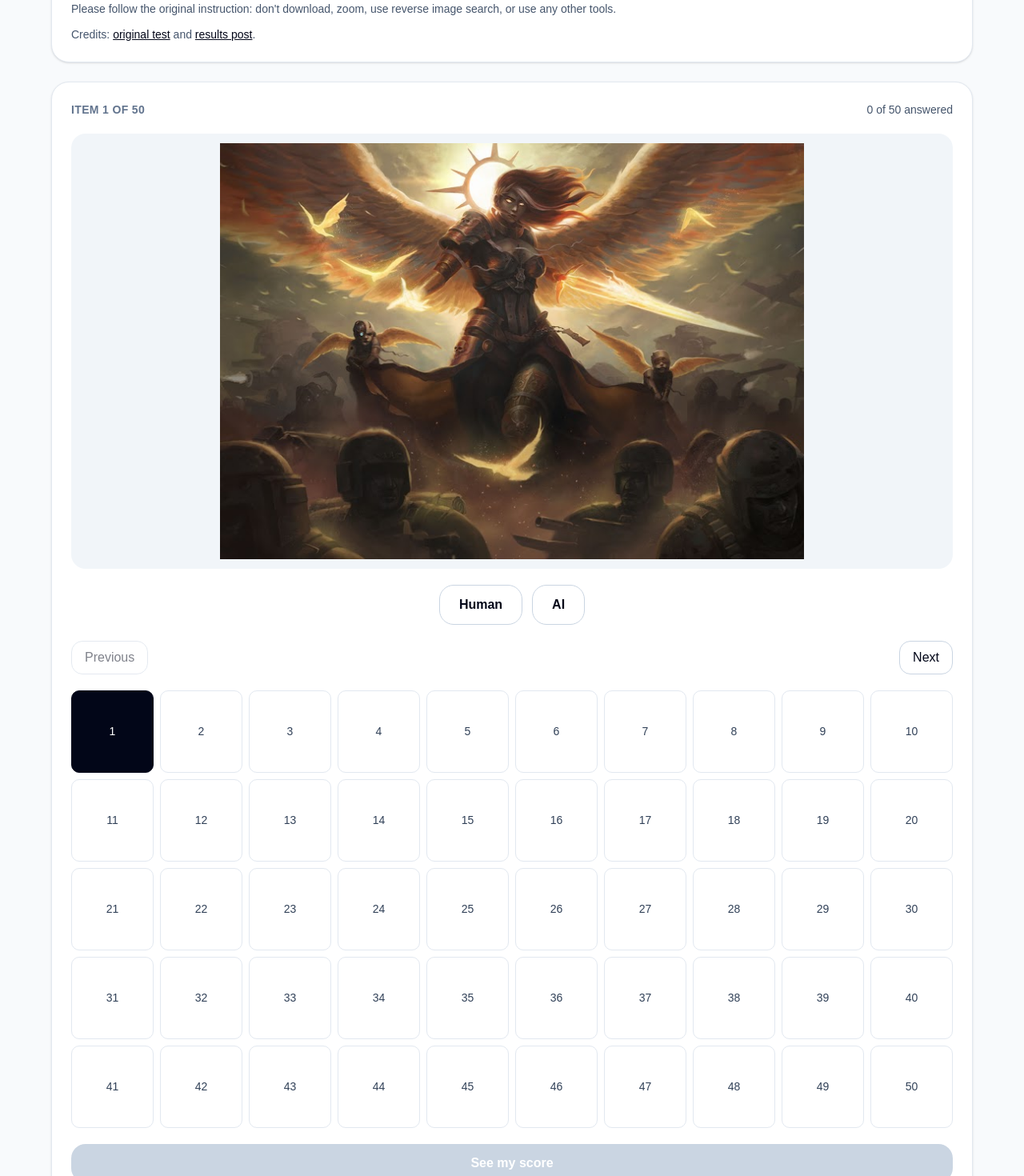
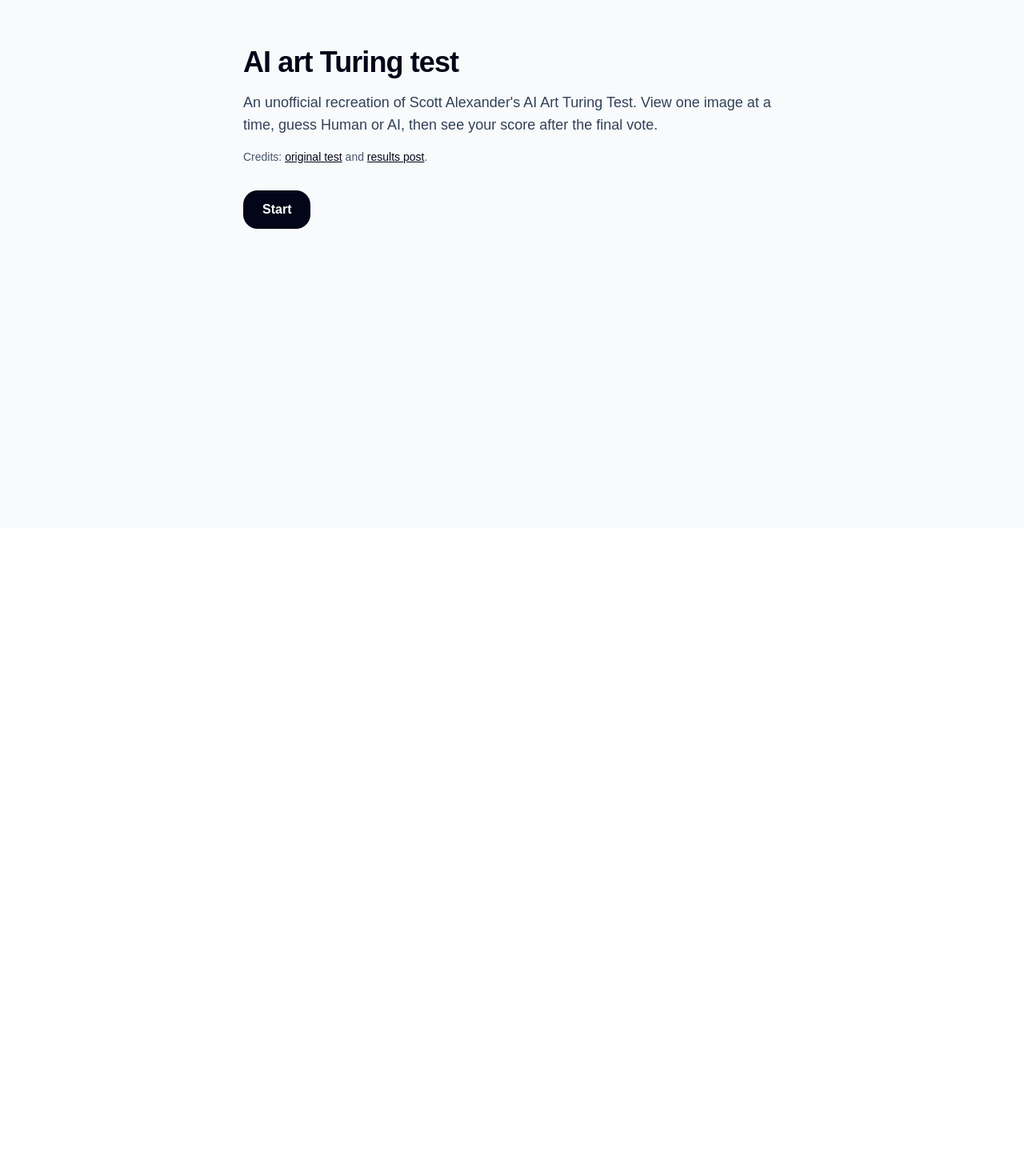
Before and after one commit to HerbCaudill/art-test, a React (Vite) app: page / in a window 1280 px wide. Shown: the part 140-1610 px from the top of the page at 80% size. After the commit the page ends 800 px from the top, so only its background shows below. Built offline with nearby package versions, Linux system fonts and the light colour scheme.

Commit message:
App: streamline test flow controls

```diff
--- a/src/App.tsx
+++ b/src/App.tsx
@@ -2,6 +2,8 @@ import { useEffect, useMemo, useState } from "react"
 import { artTestItems } from "./art/artTestItems"
 import { attemptStorageKey } from "./art/constants"
 import { createEmptyAttempt } from "./art/createEmptyAttempt"
+import { hasAnsweredAllItems } from "./art/hasAnsweredAllItems"
+import { hasAttemptProgress } from "./art/hasAttemptProgress"
 import { loadAttempt } from "./art/loadAttempt"
 import { resetAttempt } from "./art/resetAttempt"
 import { saveAttempt } from "./art/saveAttempt"
@@ -9,6 +11,7 @@ import type { AnswerLabel, ArtTestAttempt } from "./art/types"
 import { IntroPanel } from "./components/IntroPanel"
 import { ResultsView } from "./components/ResultsView"
 import { TestView } from "./components/TestView"
+import { isTypingTarget } from "./lib/isTypingTarget"
 
 /** Render the AI Art Turing Test app. */
 export function App() {
@@ -16,6 +19,7 @@ export function App() {
   const [attempt, setAttempt] = useState<ArtTestAttempt>(() =>
     loadAttempt(storage, attemptStorageKey),
   )
+  const [hasStarted, setHasStarted] = useState(() => hasAttemptProgress(attempt))
   const currentItem = useMemo(
     () => artTestItems.find(item => item.id === attempt.currentItemId) ?? artTestItems[0],
     [attempt.currentItemId],
@@ -25,20 +29,74 @@ export function App() {
     saveAttempt(storage, attemptStorageKey, attempt)
   }, [attempt, storage])
 
-  /** Save the selected answer for the current item. */
+  /** Save the selected answer and advance the test flow. */
   const handleAnswer = (answer: AnswerLabel) => {
-    if (attempt.submitted) {
+    setAttempt(currentAttempt => {
+      if (currentAttempt.submitted) {
+        return currentAttempt
+      }
+
+      const answers = {
+        ...currentAttempt.answers,
+        [currentItem.id]: answer,
+      }
+      const submitted = hasAnsweredAllItems(answers)
+
+      return {
+        ...currentAttempt,
+        answers,
+        currentItemId:
+          submitted ? currentItem.id : Math.min(currentItem.id + 1, artTestItems.length),
+        submitted,
+      }
+    })
+  }
+
+  useEffect(() => {
+    /** Handle test navigation and voting keyboard shortcuts. */
+    const handleKeyDown = (event: KeyboardEvent) => {
+      if (!hasStarted || attempt.submitted || isTypingTarget(document.activeElement)) {
         return
       }
 
-    setAttempt({
-      ...attempt,
-      answers: {
-        ...attempt.answers,
-        [currentItem.id]: answer,
-      },
-    })
+      const key = event.key.toLowerCase()
+
+      if (key === "p" || key === "arrowleft") {
+        event.preventDefault()
+        setAttempt(currentAttempt => ({
+          ...currentAttempt,
+          currentItemId: Math.max(currentAttempt.currentItemId - 1, 1),
+        }))
+        return
       }
+
+      if (key === "n" || key === "arrowright") {
+        event.preventDefault()
+        setAttempt(currentAttempt => ({
+          ...currentAttempt,
+          currentItemId: Math.min(currentAttempt.currentItemId + 1, artTestItems.length),
+        }))
+        return
+      }
+
+      if (key === "h") {
+        event.preventDefault()
+        handleAnswer("human")
+        return
+      }
+
+      if (key === "a") {
+        event.preventDefault()
+        handleAnswer("ai")
+      }
+    }
+
+    window.addEventListener("keydown", handleKeyDown)
+
+    return () => {
+      window.removeEventListener("keydown", handleKeyDown)
+    }
+  }, [attempt.submitted, handleAnswer, hasStarted])
 
   /** Navigate to another item by id. */
   const handleNavigate = (itemId: number) => {
@@ -48,18 +106,16 @@ export function App() {
     })
   }
 
-  /** Mark the attempt submitted so results can be shown. */
-  const handleSubmit = () => {
-    setAttempt({
-      ...attempt,
-      submitted: true,
-    })
+  /** Start the test from the introduction screen. */
+  const handleStart = () => {
+    setHasStarted(true)
   }
 
   /** Clear the saved attempt and return to the first item. */
   const handleStartOver = () => {
     resetAttempt(storage, attemptStorageKey)
     setAttempt(createEmptyAttempt())
+    setHasStarted(false)
   }
 
   return (
@@ -67,18 +123,15 @@ export function App() {
       <div className="mx-auto max-w-6xl space-y-6">
         {attempt.submitted ?
           <ResultsView attempt={attempt} items={artTestItems} onStartOver={handleStartOver} />
-        : <>
-            <IntroPanel />
+        : hasStarted ?
           <TestView
             attempt={attempt}
             item={currentItem}
             items={artTestItems}
             onAnswer={handleAnswer}
             onNavigate={handleNavigate}
-              onSubmit={handleSubmit}
           />
-          </>
-        }
+        : <IntroPanel onStart={handleStart} />}
       </div>
     </main>
   )
--- /dev/null
+++ b/src/art/hasAnsweredAllItems.ts
@@ -0,0 +1,10 @@
+import { artTestItems } from "./artTestItems"
+import type { UserAnswers } from "./types"
+
+/** Check whether every test item has been answered. */
+export function hasAnsweredAllItems(
+  /** Answers keyed by item id. */
+  answers: UserAnswers,
+): boolean {
+  return artTestItems.every(item => answers[item.id] === "human" || answers[item.id] === "ai")
+}
--- /dev/null
+++ b/src/art/hasAttemptProgress.ts
@@ -0,0 +1,9 @@
+import type { ArtTestAttempt } from "./types"
+
+/** Check whether an attempt should skip the start screen. */
+export function hasAttemptProgress(
+  /** The current saved attempt. */
+  attempt: ArtTestAttempt,
+): boolean {
+  return attempt.submitted || Object.keys(attempt.answers).length > 0 || attempt.currentItemId !== 1
+}
--- a/src/components/AnswerButton.tsx
+++ b/src/components/AnswerButton.tsx
@@ -16,7 +16,7 @@ export function AnswerButton({ disabled, label, onSelect, selected }: Props) {
       onClick={() => onSelect(label)}
       type="button"
     >
-      {label === "human" ? "Human" : "AI"}
+      {label === "human" ? "👤 Human" : "🤖 AI"}
     </button>
   )
 }
--- a/src/components/IntroPanel.tsx
+++ b/src/components/IntroPanel.tsx
@@ -1,17 +1,13 @@
 /** Render the short introduction and source links. */
-export function IntroPanel() {
+export function IntroPanel({ onStart }: Props) {
   return (
-    <section className="rounded-3xl border border-slate-200 bg-white p-6 shadow-sm">
-      <h1 className="text-3xl font-semibold tracking-tight text-slate-950">AI art Turing test</h1>
-      <p className="mt-3 text-slate-700">
+    <section className="mx-auto flex min-h-[70vh] max-w-2xl flex-col justify-center py-10">
+      <h1 className="text-4xl font-semibold tracking-tight text-slate-950">AI art Turing test</h1>
+      <p className="mt-4 text-lg text-slate-700">
         An unofficial recreation of Scott Alexander&apos;s AI Art Turing Test. View one image at a
-        time, guess Human or AI, then score yourself at the end.
+        time, guess Human or AI, then see your score after the final vote.
       </p>
-      <p className="mt-3 text-sm text-slate-600">
-        Please follow the original instruction: don&apos;t download, zoom, use reverse image search,
-        or use any other tools.
-      </p>
-      <p className="mt-3 text-sm text-slate-600">
+      <p className="mt-4 text-sm text-slate-600">
         Credits:{" "}
         <a
           className="font-medium text-slate-950 underline"
@@ -28,6 +24,18 @@ export function IntroPanel() {
         </a>
         .
       </p>
+      <button
+        className="mt-8 w-fit rounded-2xl bg-slate-950 px-6 py-3 font-semibold text-white"
+        onClick={onStart}
+        type="button"
+      >
+        Start
+      </button>
     </section>
   )
 }
+
+type Props = {
+  /** Called when the user starts the test. */
+  onStart: () => void
+}
--- a/src/components/ProgressGrid.tsx
+++ b/src/components/ProgressGrid.tsx
@@ -1,31 +1,37 @@
+import { ButtonGroup } from "./ui/button-group"
 import { cx } from "../lib/cx"
 import type { UserAnswers } from "../art/types"
 
-/** Render the numbered direct-navigation progress grid. */
+/** Render the numbered direct-navigation progress group. */
 export function ProgressGrid({ answers, currentItemId, onNavigate, totalItems }: Props) {
   return (
-    <nav aria-label="Artwork progress" className="grid grid-cols-10 gap-2">
+    <div className="overflow-x-auto py-1">
+      <ButtonGroup aria-label="Artwork progress" className="mx-auto min-w-max">
         {Array.from({ length: totalItems }, (_, index) => index + 1).map(itemId => (
           <button
             aria-label={`Go to item ${itemId}`}
             className={cx(
-            "aspect-square rounded-lg border text-sm font-medium",
+              "group relative flex h-4 w-4 items-center justify-center rounded-full border text-[0.6rem] font-medium transition",
               currentItemId === itemId && "border-slate-950 bg-slate-950 text-white",
               currentItemId !== itemId &&
                 answers[itemId] &&
-              "border-emerald-500 bg-emerald-50 text-emerald-950",
+                "border-emerald-500 bg-emerald-500 text-white",
               currentItemId !== itemId &&
                 !answers[itemId] &&
-              "border-slate-200 bg-white text-slate-700",
+                "border-slate-300 bg-white text-slate-700 hover:bg-slate-100",
             )}
             key={itemId}
             onClick={() => onNavigate(itemId)}
+            title={`Item ${itemId}`}
             type="button"
           >
+            <span className="pointer-events-none absolute -top-7 rounded bg-slate-950 px-1.5 py-0.5 text-xs text-white opacity-0 shadow-sm transition group-hover:opacity-100 group-focus-visible:opacity-100">
               {itemId}
+            </span>
           </button>
         ))}
-    </nav>
+      </ButtonGroup>
+    </div>
   )
 }
 
--- a/src/components/TestView.tsx
+++ b/src/components/TestView.tsx
@@ -1,32 +1,14 @@
 import { AnswerButton } from "./AnswerButton"
 import { ProgressGrid } from "./ProgressGrid"
-import { getAnsweredCount } from "../art/getAnsweredCount"
-import { isAttemptComplete } from "../art/isAttemptComplete"
+import { ButtonGroup } from "./ui/button-group"
 import type { AnswerLabel, ArtTestAttempt, ArtTestItem } from "../art/types"
 
 /** Render the active one-image-at-a-time test flow. */
-export function TestView({ attempt, item, items, onAnswer, onNavigate, onSubmit }: Props) {
-  const answeredCount = getAnsweredCount(items, attempt.answers)
-  const isComplete = isAttemptComplete(items, attempt.answers)
-
+export function TestView({ attempt, item, items, onAnswer, onNavigate }: Props) {
   return (
-    <section className="rounded-3xl border border-slate-200 bg-white p-6 shadow-sm">
-      <div className="flex flex-wrap items-center justify-between gap-3">
-        <p className="text-sm font-semibold tracking-wide text-slate-500 uppercase">
-          Item {item.id} of {items.length}
-        </p>
-        <p className="text-sm text-slate-600">
-          {answeredCount} of {items.length} answered
-        </p>
-      </div>
-      <div className="mt-5 flex justify-center rounded-2xl bg-slate-100 p-3">
-        <img
-          alt={`Artwork ${item.id}`}
-          className="max-h-[65vh] max-w-full object-contain"
-          src={item.imagePath}
-        />
-      </div>
-      <div className="mt-5 flex flex-wrap justify-center gap-3">
+    <section className="pb-24">
+      <header className="sticky top-0 z-10 flex justify-center bg-slate-50/90 py-3 backdrop-blur">
+        <ButtonGroup aria-label="Vote">
           <AnswerButton
             disabled={attempt.submitted}
             label="human"
@@ -39,26 +21,26 @@ export function TestView({ attempt, item, items, onAnswer, onNavigate, onSubmit
             onSelect={onAnswer}
             selected={attempt.answers[item.id] === "ai"}
           />
+        </ButtonGroup>
+      </header>
+      <div className="mt-3 flex justify-center p-3">
+        <img
+          alt={`Artwork ${item.id}`}
+          className="max-h-[72vh] max-w-full object-contain"
+          src={item.imagePath}
+        />
       </div>
-      <div className="mt-5 flex items-center justify-between gap-3">
+      <footer className="fixed inset-x-0 bottom-0 z-10 border-t border-slate-200 bg-slate-50/95 px-4 py-3 backdrop-blur">
+        <div className="mx-auto flex max-w-6xl items-center gap-3">
           <button
-          className="rounded-xl border border-slate-300 px-4 py-2 font-medium disabled:opacity-50"
+            className="rounded-lg border border-slate-300 px-3 py-1.5 text-sm font-medium disabled:opacity-50"
             disabled={item.id === 1}
             onClick={() => onNavigate(item.id - 1)}
             type="button"
           >
             Previous
           </button>
-        <button
-          className="rounded-xl border border-slate-300 px-4 py-2 font-medium disabled:opacity-50"
-          disabled={item.id === items.length}
-          onClick={() => onNavigate(item.id + 1)}
-          type="button"
-        >
-          Next
-        </button>
-      </div>
-      <div className="mt-5">
+          <div className="min-w-0 flex-1">
             <ProgressGrid
               answers={attempt.answers}
               currentItemId={item.id}
@@ -67,13 +49,15 @@ export function TestView({ attempt, item, items, onAnswer, onNavigate, onSubmit
             />
           </div>
           <button
-        className="mt-5 w-full rounded-2xl bg-slate-950 px-6 py-3 font-semibold text-white disabled:cursor-not-allowed disabled:bg-slate-300"
-        disabled={!isComplete}
-        onClick={onSubmit}
+            className="rounded-lg border border-slate-300 px-3 py-1.5 text-sm font-medium disabled:opacity-50"
+            disabled={item.id === items.length}
+            onClick={() => onNavigate(item.id + 1)}
             type="button"
           >
-        See my score
+            Next
           </button>
+        </div>
+      </footer>
     </section>
   )
 }
@@ -89,6 +73,4 @@ type Props = {
   onAnswer: (answer: AnswerLabel) => void
   /** Called when navigation changes. */
   onNavigate: (itemId: number) => void
-  /** Called when the completed attempt is submitted. */
-  onSubmit: () => void
 }
--- /dev/null
+++ b/src/components/ui/button-group.tsx
@@ -0,0 +1,39 @@
+import type * as React from "react"
+import { cva, type VariantProps } from "class-variance-authority"
+import { cn } from "@/lib/utils"
+
+const buttonGroupVariants = cva(
+  "flex w-fit items-stretch overflow-x-auto has-[>[data-slot=button-group]]:gap-2 [&>*]:focus-visible:relative [&>*]:focus-visible:z-10",
+  {
+    variants: {
+      orientation: {
+        horizontal:
+          "[&>*:not(:first-child)]:rounded-l-none [&>*:not(:first-child)]:border-l-0 [&>*:not(:last-child)]:rounded-r-none",
+        vertical:
+          "flex-col [&>*:not(:first-child)]:rounded-t-none [&>*:not(:first-child)]:border-t-0 [&>*:not(:last-child)]:rounded-b-none",
+      },
+    },
+    defaultVariants: {
+      orientation: "horizontal",
+    },
+  },
+)
+
+/** Group related buttons into a connected shadcn toolbar. */
+function ButtonGroup({
+  className,
+  orientation,
+  ...props
+}: React.ComponentProps<"div"> & VariantProps<typeof buttonGroupVariants>) {
+  return (
+    <div
+      data-orientation={orientation}
+      data-slot="button-group"
+      role="group"
+      className={cn(buttonGroupVariants({ orientation }), className)}
+      {...props}
+    />
+  )
+}
+
+export { ButtonGroup, buttonGroupVariants }
--- /dev/null
+++ b/src/lib/isTypingTarget.ts
@@ -0,0 +1,16 @@
+/** Check whether keyboard shortcuts should be ignored for an event target. */
+export function isTypingTarget(
+  /** The focused event target. */
+  target: EventTarget | null,
+): boolean {
+  if (!(target instanceof HTMLElement)) {
+    return false
+  }
+
+  return (
+    target.isContentEditable ||
+    target instanceof HTMLInputElement ||
+    target instanceof HTMLTextAreaElement ||
+    target instanceof HTMLSelectElement
+  )
+}
```
Also changed, not shown: 2 other files (tests, documents, lock files or other folders). Lines whose indentation alone changed are shown as unchanged.
